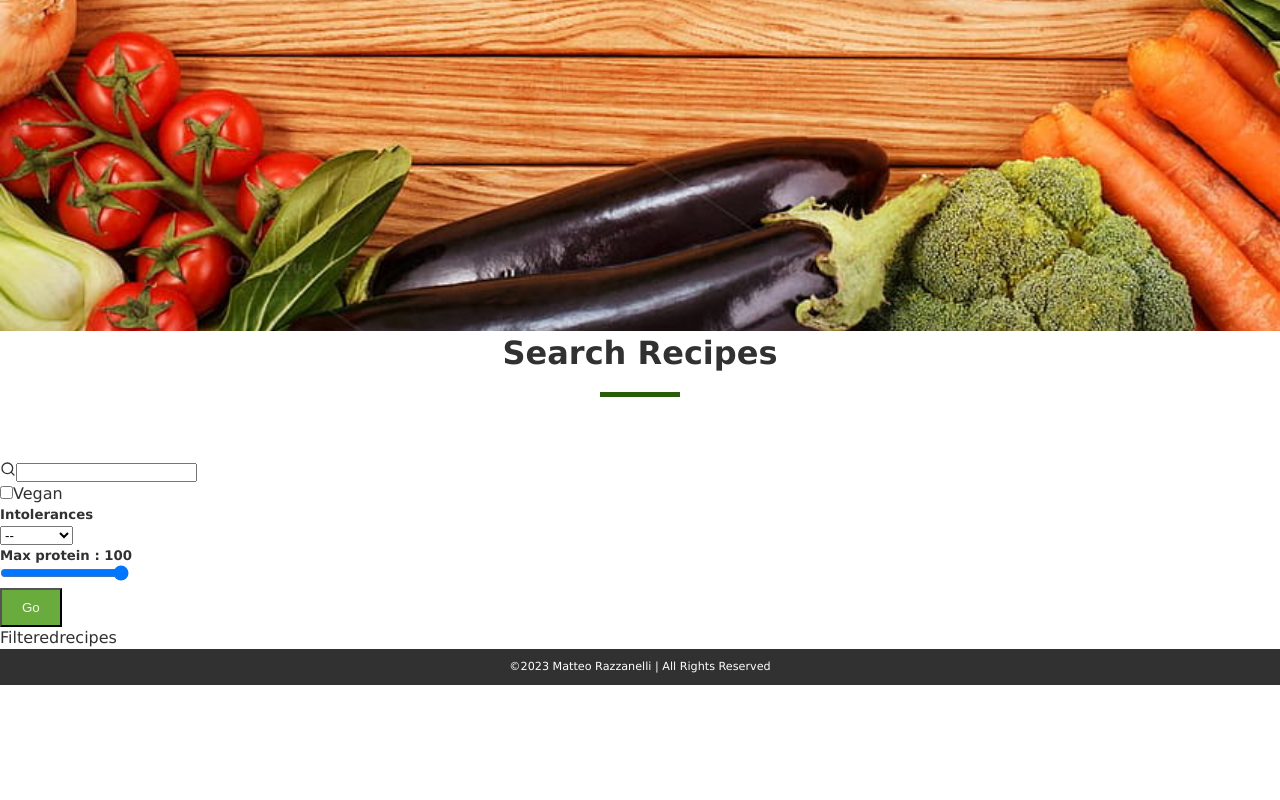
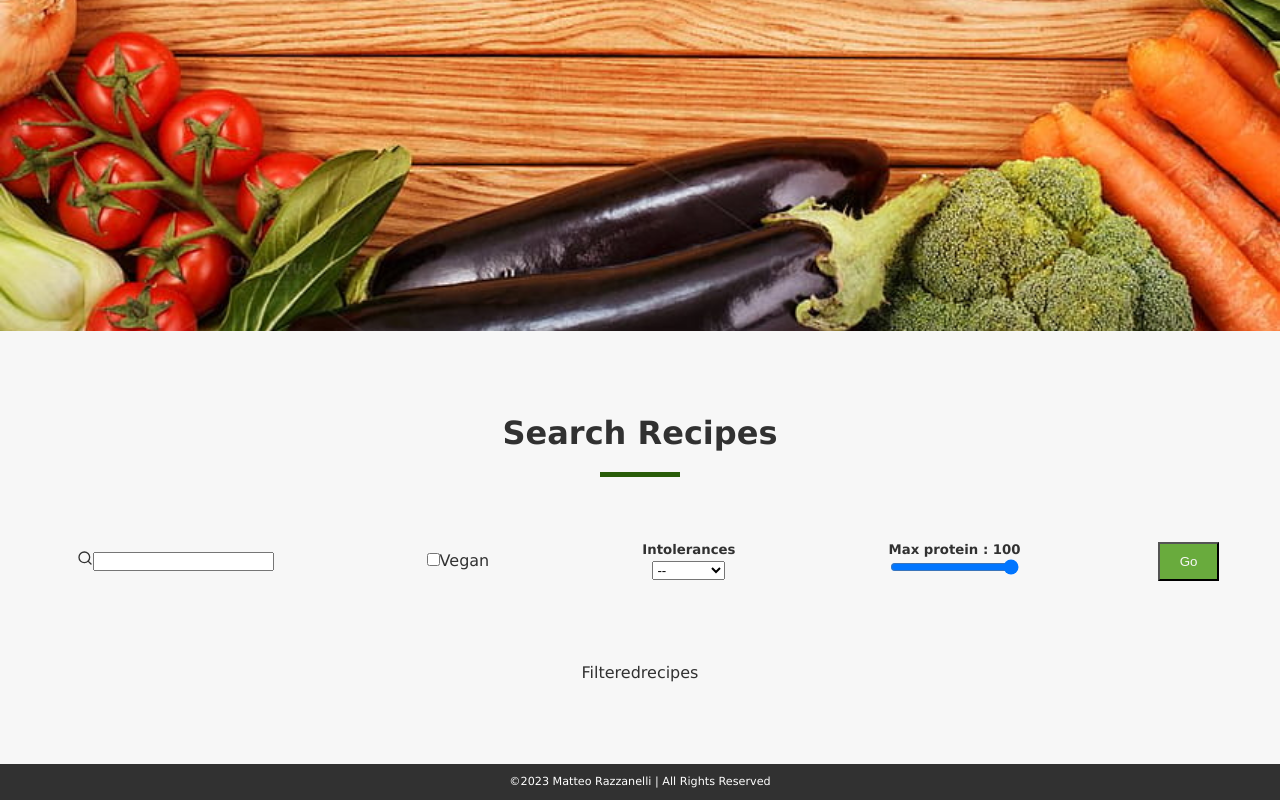
Before and after one commit to matteorazzanelli/veggy-recipes-react, a React (Create React App) app: page /recipes in a window 1280 px wide. Shown: the part 455-1255 px from the top of the page. Before the commit the page ends 1140 px from the top, so only its background shows below. Built offline with nearby package versions, Linux system fonts and the light colour scheme; no server answers.

Commit message:
some style for the form

```diff
--- a/src/App.css
+++ b/src/App.css
@@ -264,3 +264,23 @@ footer {
   font-size: 1.1rem;
   border-radius: 0 0 8px 8px;
 }
+
+/* Filter form */
+.search-recipes {
+  padding: 5rem 0;
+  background: var(--offWhite);
+  text-align: center;
+}
+.filter-form{
+  display: flex;
+  flex-direction: row;
+  justify-content: space-around;
+  align-items: center;
+  flex-wrap: wrap;
+  margin-bottom: 5rem;
+}
+
+.filter-form-text, .filter-form-vegan, .filter-form-intolerance, .filter-form-protein{
+  padding-left: 1rem;
+  padding-right: 1rem;
+}
```
